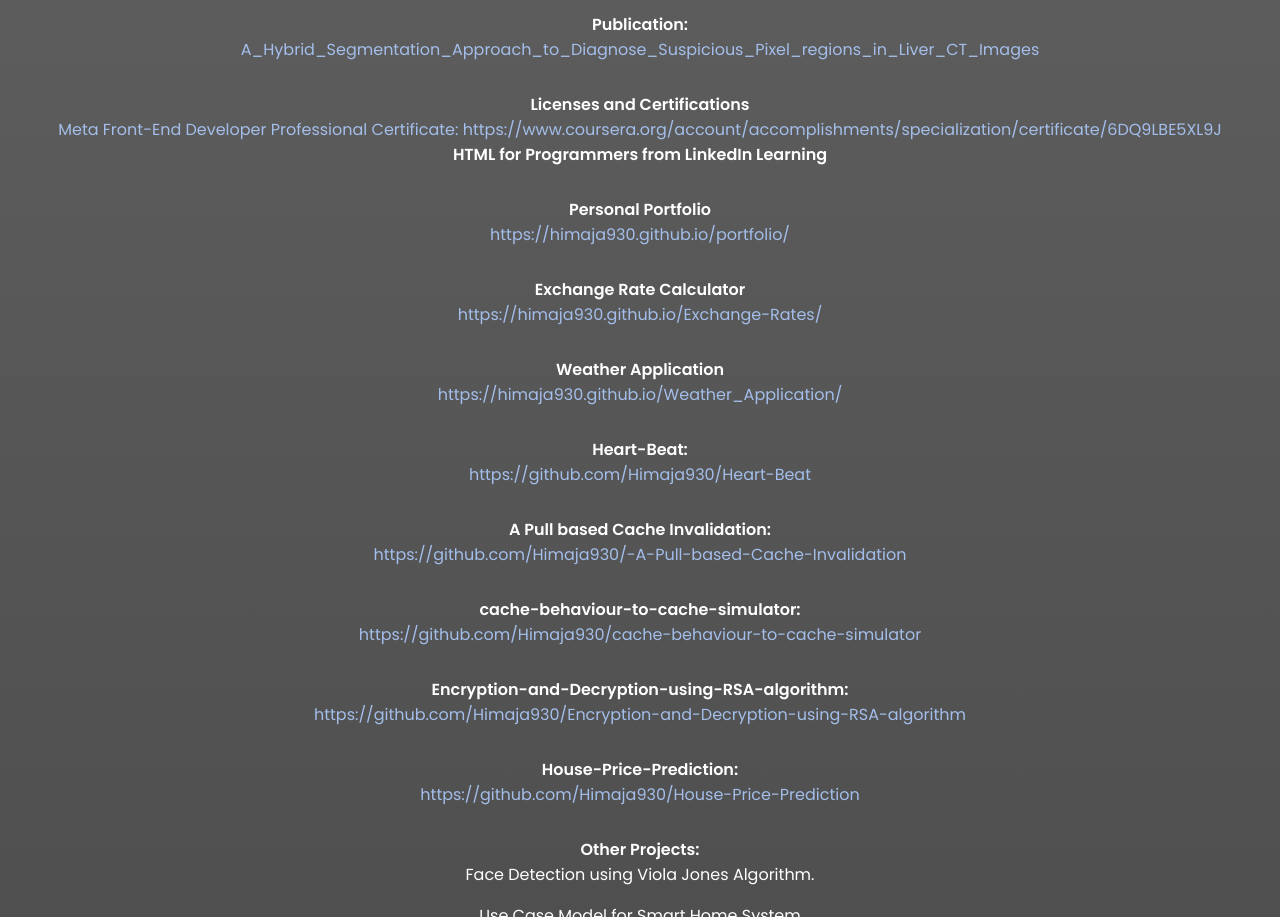
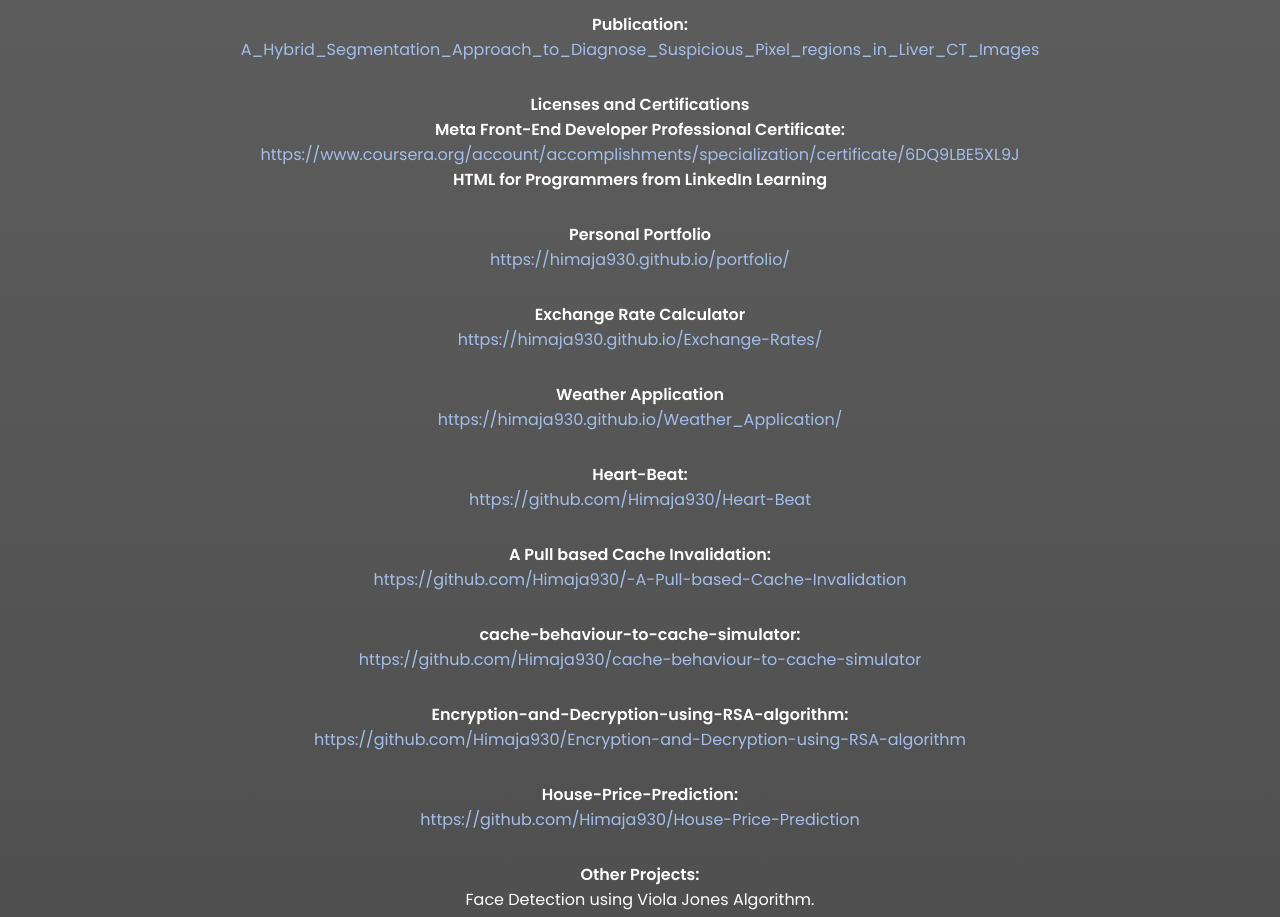
Before and after one commit to Himaja930/portfolio, a plain HTML site: page index.html in a window 1280 px wide. Shown: the part 2641-3558 px from the top of the page. Drawn offline with nearby package versions, Linux system fonts and the light colour scheme; a script that the page names is missing.

Commit message:
Update index.html

```diff
--- a/index.html
+++ b/index.html
@@ -162,7 +162,7 @@
 
                     <div class="proj">
                         <h4>Licenses and Certifications</h4>
-                        <a href="https://www.coursera.org/account/accomplishments/specialization/certificate/6DQ9LBE5XL9J" target="_blank">Meta Front-End Developer Professional Certificate: https://www.coursera.org/account/accomplishments/specialization/certificate/6DQ9LBE5XL9J</a>
+                        <h4>Meta Front-End Developer Professional Certificate: </h4><a href="https://www.coursera.org/account/accomplishments/specialization/certificate/6DQ9LBE5XL9J" target="_blank">https://www.coursera.org/account/accomplishments/specialization/certificate/6DQ9LBE5XL9J</a>
                         <h4>HTML for Programmers from LinkedIn Learning</h4>
                     </div>
 
```
